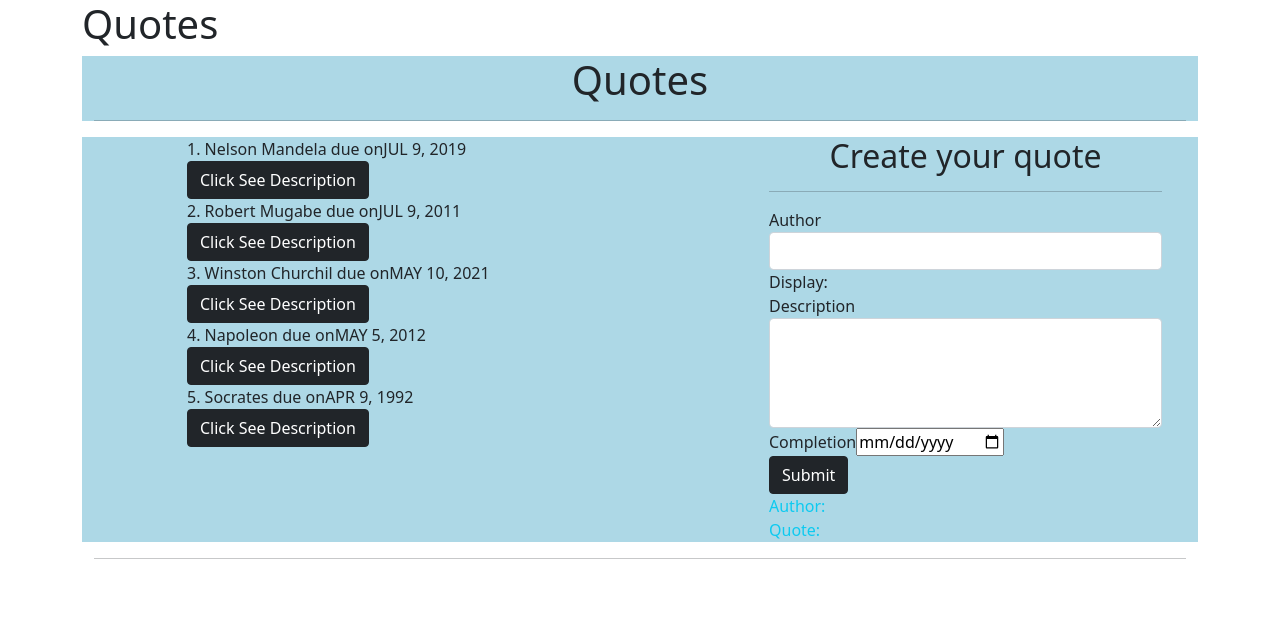
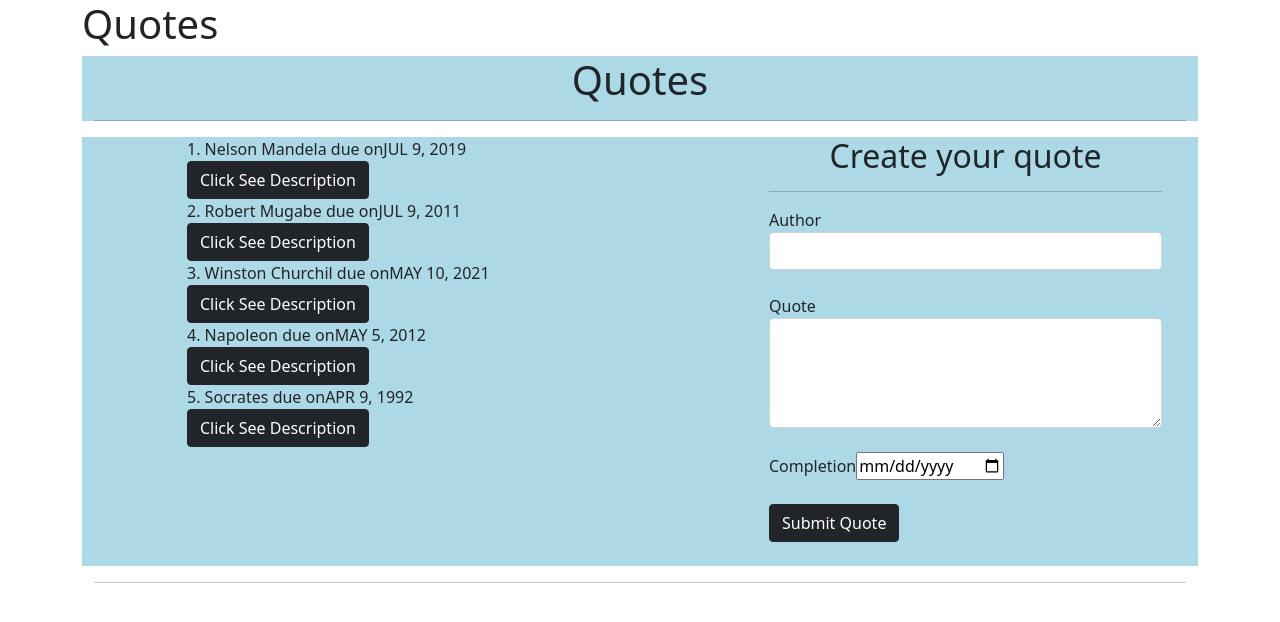
Before and after one commit to Kiru-axis/User-Quotes, an Angular app: page / in a window 1280 px wide. Shown: the top 622 px of the page. Built offline with nearby package versions, Linux system fonts and the light colour scheme.

Commit message:
creating input for user

```diff
--- a/src/app/quote-detail/quote-detail.component.html
+++ b/src/app/quote-detail/quote-detail.component.html
@@ -2,7 +2,7 @@
     <div class="card" style="margin-top: 20px;">
         <div class="card-body">
             <p> Quote: {{quote.description}}</p>
-            <p>Published {{quote.completeDate|dateCount}}</p>
+            <p>Published: {{quote.completeDate|dateCount}}</p>
         </div>
         <div class="card-footer">
             <button (click)= 'quoteDelete(true)' class="btn btn-outline-info">Delete quote</button>
--- a/src/app/quote-form/quote-form.component.html
+++ b/src/app/quote-form/quote-form.component.html
@@ -10,18 +10,16 @@
               <p>Name is required</p>
             </div>
 
-          <!-- Testing to see if we get any data -->
-          Display: {{newQuote.author}}
       </div>
-      <div class="form-group form-sub-bttn">
+      <div class="form-group form-sub-bttn my-4">
 
-          <label for="description">Description</label>
+          <label for="description">Quote</label>
           <textarea class="form-control" id="description" rows="4" [(ngModel)]="newQuote.description" name="description" #description="ngModel"   required></textarea>
             <div [hidden]="description.valid || description.pristine" class="alert alert-danger">
               <p>Description is required</p>
             </div>
       </div>
-      <div class="form-group form-sub-bttn">
+      <div class="form-group form-sub-bttn my-4">
 
           <label for="complete">Completion</label>
           <input type='date' id="complete" [(ngModel)]="newQuote.completeDate" name="completeDate" #completeDate="ngModel" required>
@@ -29,11 +27,11 @@
             <p>Date is required</p>
           </div>
       </div>
-      <div class="form-sub-bttn">
-          <button type="submit" class="btn btn-dark">Submit</button>
+      <div class="form-sub-bttn my-4">
+          <button type="submit" class="btn btn-dark">Submit Quote</button>
       </div>
-      <div><span class="text-info">Author: </span>{{newQuote.author}}</div>
-      <div><span class="text-info">Quote: </span>{{newQuote.description}}</div>
+      <!-- <div><span class="text-info">Author: </span>{{newQuote.author}}</div>
+      <div><span class="text-info">Quote: </span>{{newQuote.description}}</div> -->
 
 
   </form>
--- a/src/app/quote-form/quote-form.component.ts
+++ b/src/app/quote-form/quote-form.component.ts
@@ -14,7 +14,6 @@ export class QuoteFormComponent implements OnInit {
 
   submitQuote(){
     this.addQuote.emit(this.newQuote);
-    this.newQuote = new Quote(0," "," ",new Date());
   }
 
   constructor() { }
```
